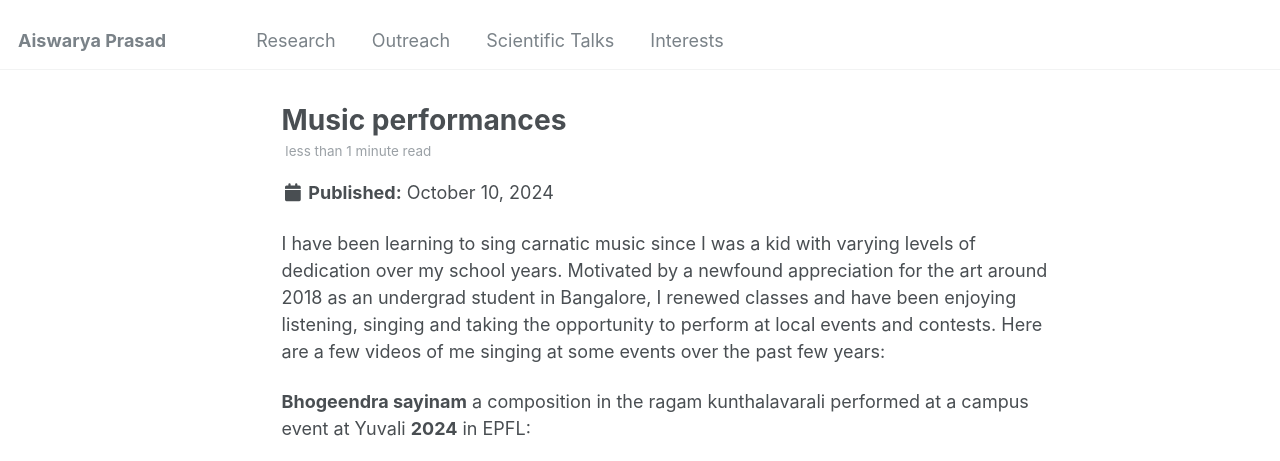
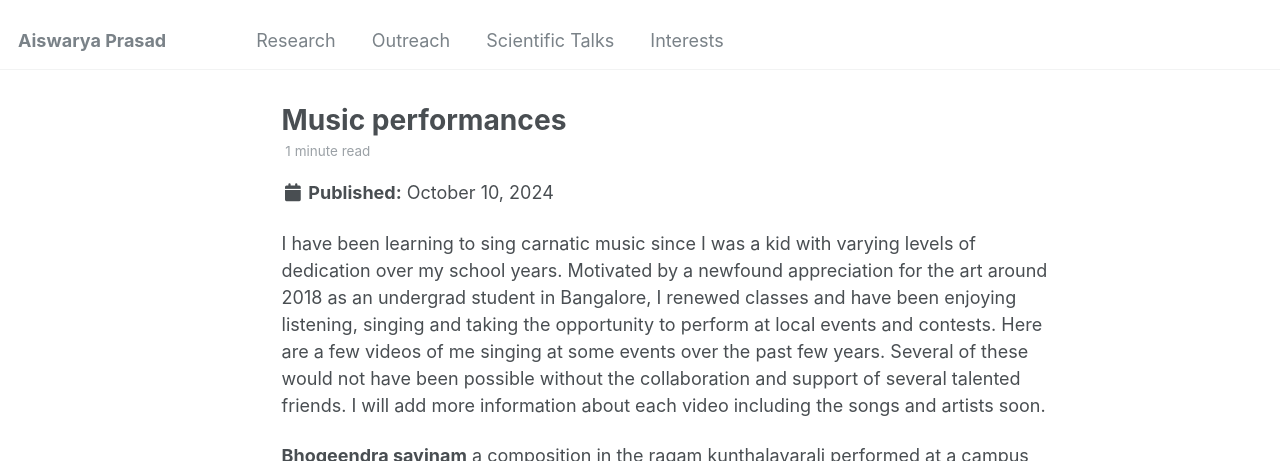
Before and after one commit to Aiswarya-prasad/aiswarya-prasad.github.io, a Jekyll site: the page built from _posts/2024-10-10-music_performances.md, in a window 1280 px wide and 900 px high, cut to the strip 0-461 px from the top of the window. Built offline with Jekyll 4.4.1, drawn with Linux system fonts in a browser that asks for light colours.

```diff
--- a/_posts/2024-10-10-music_performances.md
+++ b/_posts/2024-10-10-music_performances.md
@@ -13,7 +13,7 @@
   - Hobby - Music
 ---
 
-I have been learning to sing carnatic music since I was a kid with varying levels of dedication over my school years. Motivated by a newfound appreciation for the art around 2018 as an undergrad student in Bangalore, I renewed classes and have been enjoying listening, singing and taking the opportunity to perform at local events and contests. Here are a few videos of me singing at some events over the past few years:
+I have been learning to sing carnatic music since I was a kid with varying levels of dedication over my school years. Motivated by a newfound appreciation for the art around 2018 as an undergrad student in Bangalore, I renewed classes and have been enjoying listening, singing and taking the opportunity to perform at local events and contests. Here are a few videos of me singing at some events over the past few years. Several of these would not have been possible without the collaboration and support of several talented friends. I will add more information about each video including the songs and artists soon.
 
 <!-- **Bhogeendra sayinam** a composition in the ragam kunthalavarali performed at Baazar 2024 organized by the United Nations in Geneva by the UN women's guild:
 <iframe src="https://drive.google.com/file/d/1w1txuOIRyYhxFR3qS-CR6BGTgQE8by9i/preview" width="640" height="480" allow="autoplay"></iframe> -->
```
